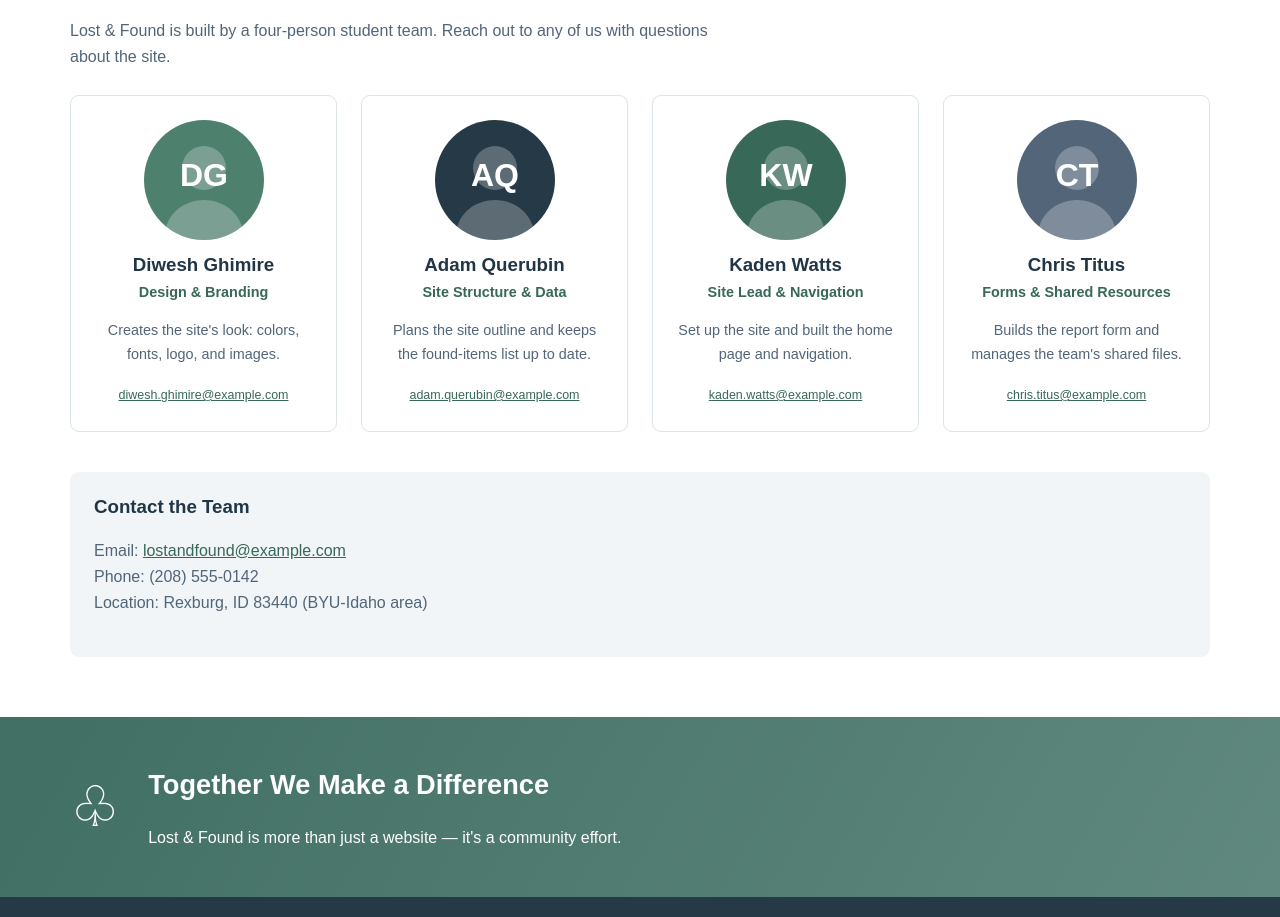
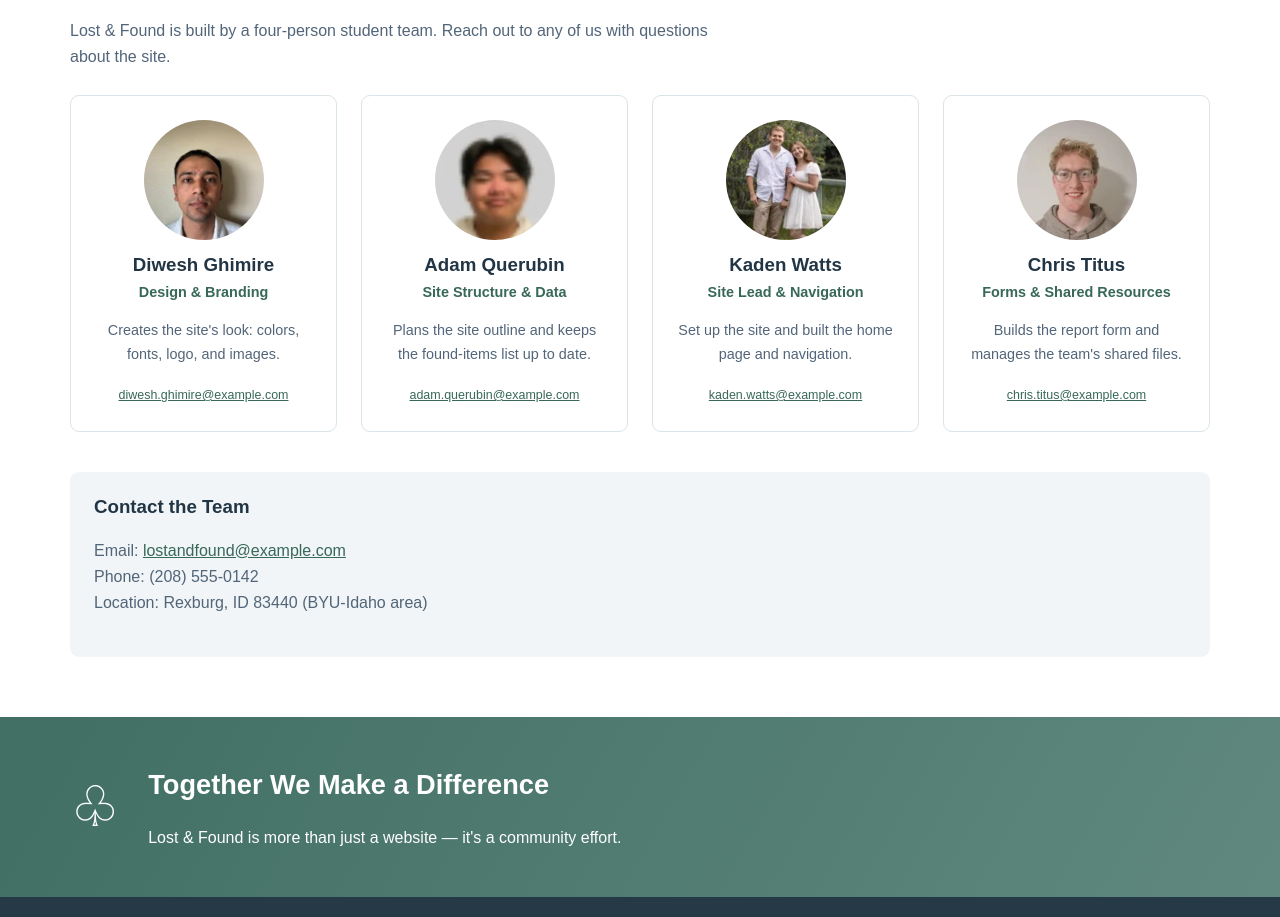
Before and after one commit to wattsup594/Aura4mers, a plain HTML site: page about.html in a window 1280 px wide. Shown: the part 1280-2197 px from the top of the page. Drawn offline with Linux system fonts and the light colour scheme.

Commit message:
Use real team photos on About page
Co-Authored-By: Claude Opus 5.5 <noreply@anthropic.com>

```diff
--- a/about.html
+++ b/about.html
@@ -121,7 +121,7 @@
 
       <div class="team-grid">
         <article class="team-card">
-          <img class="team-photo" src="images/team/diwesh-ghimire.svg"
+          <img class="team-photo" src="images/team/diwesh-ghimire.jpg"
                alt="Photo of Diwesh Ghimire" width="120" height="120">
           <h3>Diwesh Ghimire</h3>
           <p class="team-role">Design &amp; Branding</p>
@@ -130,7 +130,7 @@
         </article>
 
         <article class="team-card">
-          <img class="team-photo" src="images/team/adam-querubin.svg"
+          <img class="team-photo" src="images/team/adam-querubin.jpg"
                alt="Photo of Adam Querubin" width="120" height="120">
           <h3>Adam Querubin</h3>
           <p class="team-role">Site Structure &amp; Data</p>
@@ -139,7 +139,7 @@
         </article>
 
         <article class="team-card">
-          <img class="team-photo" src="images/team/kaden-watts.svg"
+          <img class="team-photo" src="images/team/kaden-watts.jpg"
                alt="Photo of Kaden Watts" width="120" height="120">
           <h3>Kaden Watts</h3>
           <p class="team-role">Site Lead &amp; Navigation</p>
@@ -148,7 +148,7 @@
         </article>
 
         <article class="team-card">
-          <img class="team-photo" src="images/team/chris-titus.svg"
+          <img class="team-photo" src="images/team/chris-titus.jpg"
                alt="Photo of Chris Titus" width="120" height="120">
           <h3>Chris Titus</h3>
           <p class="team-role">Forms &amp; Shared Resources</p>
```
Also changed, not shown: images/team/adam-querubin.jpg (added), images/team/adam-querubin.svg (deleted), images/team/chris-titus.jpg (added), images/team/chris-titus.svg (deleted), images/team/diwesh-ghimire.jpg (added), images/team/diwesh-ghimire.svg (deleted), images/team/kaden-watts.jpg (added), images/team/kaden-watts.svg (deleted).
